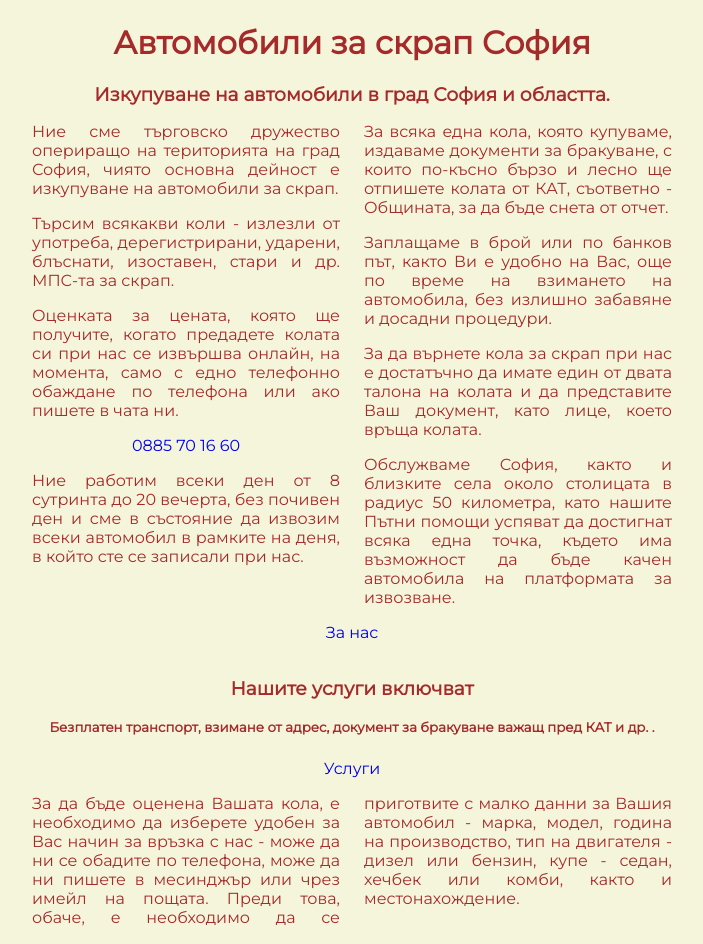
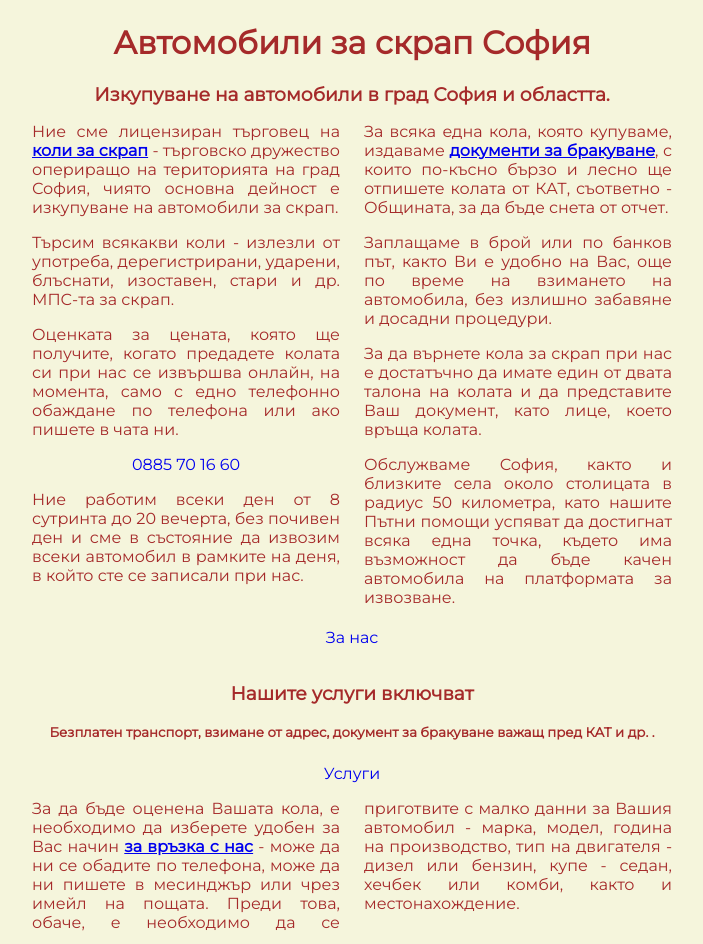
Before and after one commit to inweblife/avtoscrap, a Next.js app: page / in a window 1280 px wide. Shown: the part 440-1384 px from the top of the page, without its empty margins (288-991 px from the left). Built offline with nearby package versions, Linux system fonts and the light colour scheme.

Commit message:
Update index.tsx

```diff
--- a/pages/index.tsx
+++ b/pages/index.tsx
@@ -30,7 +30,7 @@ export default function Home() {
       <section className={styles.text}>
         <div className={styles.paragraph}>
           <p>
-            Ние сме търговско дружество опериращо на територията на град София,
+            Ние сме лицензиран търговец на <Link href="/about"><strong>коли за скрап</strong></Link> - търговско дружество опериращо на територията на град София,
             чиято основна дейност е изкупуване на автомобили за скрап.
           </p>
 
@@ -56,7 +56,7 @@ export default function Home() {
           </p>
 
           <p>
-            За всяка една кола, която купуваме, издаваме документи за бракуване,
+            За всяка една кола, която купуваме, издаваме <Link href="/services"><strong>документи за бракуване</strong></Link>,
             с които по-късно бързо и лесно ще отпишете колата от КАТ, съответно - Общината,
             за да бъде снета от отчет.
           </p>
@@ -64,7 +64,7 @@ export default function Home() {
           <p>
             Заплащаме в брой или по банков път, както Ви е удобно на Вас, още по
             време на взимането на автомобила, без излишно забавяне и досадни
-            процедури.{" "}
+            процедури.
           </p>
 
           <p>
@@ -103,7 +103,7 @@ export default function Home() {
         <div className={styles.paragraph}>
           <p>
             За да бъде оценена Вашата кола, е необходимо да изберете удобен за
-            Вас начин за връзка с нас - може да ни се обадите по телефона, може
+            Вас начин <Link href="/contact"><strong>за връзка с нас</strong></Link> - може да ни се обадите по телефона, може
             да ни пишете в месинджър или чрез имейл на пощата. Преди това,
             обаче, е необходимо да се приготвите с малко данни за Вашия
             автомобил - марка, модел, година на производство, тип на двигателя -
```
